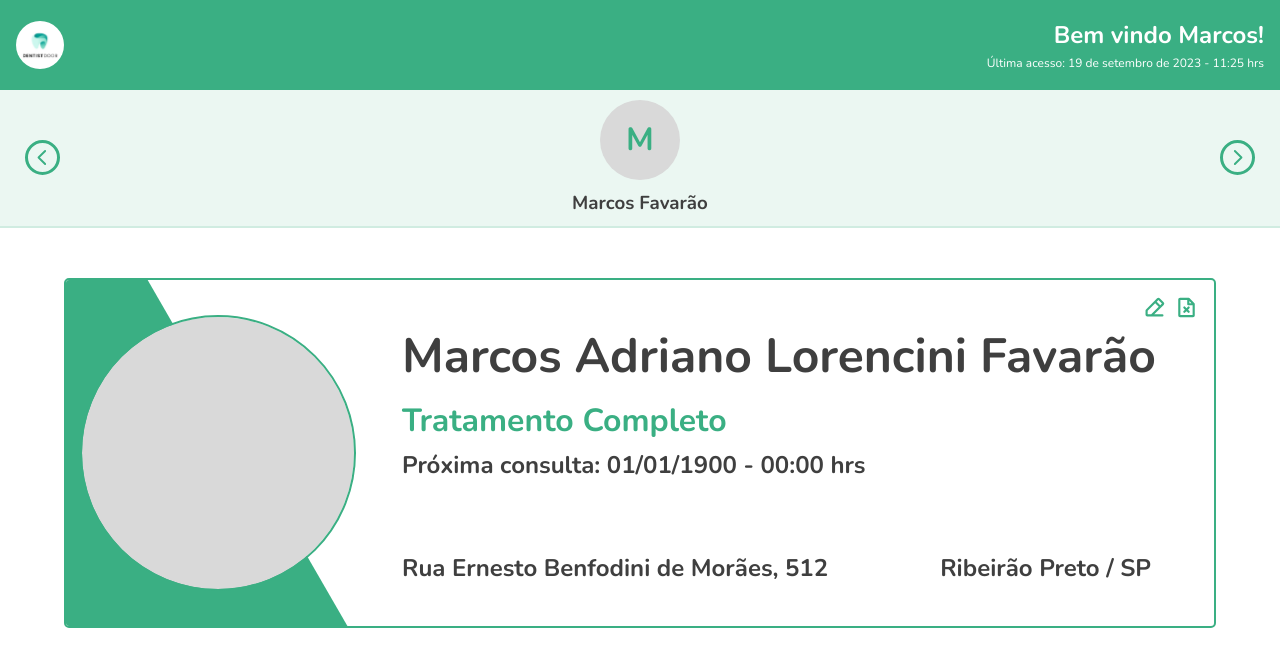
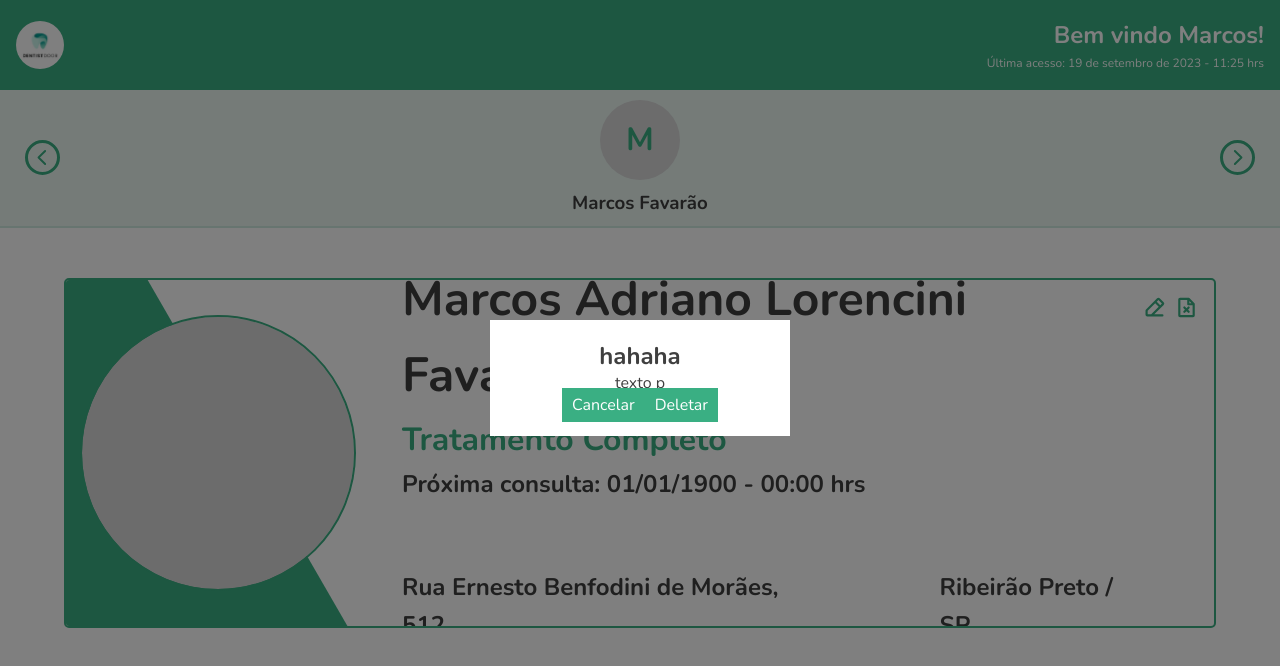
Before and after one commit to aditek-marcosfavarao/react-mini-dentist-system, a React (Vite) app: page /dashboard in a window 1280 px wide. Both pictures are taken after a click on the icon 1186 px from the left and 307 px from the top of the page. Shown: the top 666 px of the page. Built offline with nearby package versions, Linux system fonts and the light colour scheme.

Commit message:
Primeira forma de fazer o modal funcionar (falta fazer ele fechar ao clicar fora do modal).

```diff
--- a/src/components/Popup/index.tsx
+++ b/src/components/Popup/index.tsx
@@ -1,16 +1,26 @@
-import { PopupWrapper, PopUp } from './styles'
+import { PopupWrapper } from './styles'
 
-export function Popup() {
+interface PopupProps {
+  clicou: string
+  handleChangeDisplayElement: () => void
+}
+export function Popup({ clicou = '', handleChangeDisplayElement }: PopupProps) {
+  // console.log('props', clicou)
+
   return (
     <PopupWrapper>
-      <PopUp>
-        <div>
-          <h2>hahaha</h2>
-          <p>texto p</p>
-          <a href="#">Cancelar</a>
-          <a href="#">Deletar</a>
+      <div className="popupWrapper" style={{ display: clicou }}>
+        <div className="popup" style={{ display: clicou }}>
+          <div>
+            <h2>hahaha</h2>
+            <p>texto p</p>
+            <a href="#" onClick={handleChangeDisplayElement}>
+              Cancelar
+            </a>
+            <a href="#">Deletar</a>
+          </div>
         </div>
-      </PopUp>
+      </div>
     </PopupWrapper>
   )
 }
--- a/src/components/Popup/styles.ts
+++ b/src/components/Popup/styles.ts
@@ -1,6 +1,7 @@
 import styled from 'styled-components'
 
 export const PopupWrapper = styled.div`
+  .popupWrapper {
     display: none;
     z-index: 2;
     background: rgba(0, 0, 0, 0.5);
@@ -9,8 +10,8 @@ export const PopupWrapper = styled.div`
     left: 0;
     width: 100%;
     height: 100%;
-`
-export const PopUp = styled.div`
+  }
+  .popup {
     text-align: center;
     width: 100%;
     max-width: 300px;
@@ -26,4 +27,5 @@ export const PopUp = styled.div`
       text-decoration: none;
       background: ${(props) => props.theme['green-500']};
     }
+  }
 `
--- a/src/pages/Dashboard/index.tsx
+++ b/src/pages/Dashboard/index.tsx
@@ -15,8 +15,17 @@ import {
   PencilSimpleLine,
 } from '@phosphor-icons/react'
 import { Popup } from '../../components/Popup'
+import { useState } from 'react'
+
+type ClickType = 'none' | 'block'
 
 export function Dashboard() {
+  const [clicou, setClicou] = useState<ClickType>('none')
+
+  const cliquei = () => {
+    console.log('Clicou moço')
+    setClicou('block')
+  }
   return (
     <DashboardContainer>
       <DashboardNavbar>
@@ -45,9 +54,14 @@ export function Dashboard() {
           className="iconDeletCard"
           weight="bold"
           size={23}
-          onClick={() => {}}
+          onClick={() => {
+            cliquei()
+          }}
         />
-        <Popup />
+        <Popup
+          clicou={clicou}
+          handleChangeDisplayElement={() => setClicou('none')}
+        />
         <PencilSimpleLine className="iconEditCard" weight="bold" size={23} />
       </DisplayHeader>
     </DashboardContainer>
```
Lines whose indentation alone changed are shown as unchanged.
